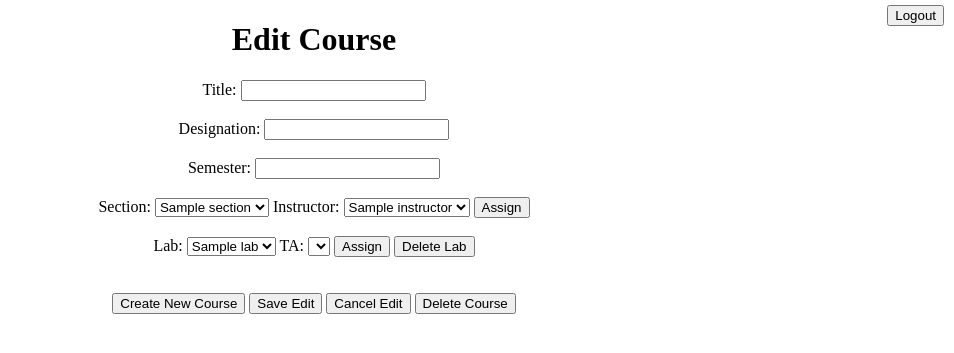
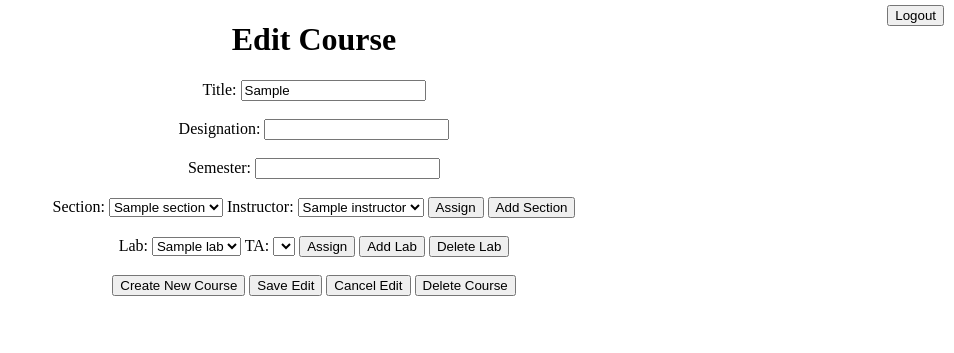
Before and after one commit to cat8923/CS361-Final-Project, a Django app: template templates/edit_course.html in a window 1280 px wide. Shown: the top 353 px of the page, without its empty margins (326-1280 px from the left). Run offline with Django 3.2, Linux system fonts and the light colour scheme; the template is opened without the code that fills it: most values are stand-ins (such as "Sample title", 1, 10 or a date in 2020); lists and menus that the app fills with data are empty.

Commit message:
Working on edit course

```diff
--- a/finalProject/urls.py
+++ b/finalProject/urls.py
@@ -28,5 +28,5 @@ urlpatterns = [
     path('Create_Course/',CreateCourse.as_view()),
     path('Course_List/' , CourseList.as_view()),
     path('create_account/', CreateAccount.as_view()),
-    url('Edit_Course/(?P<course>[a-zA-Z0-9]+)', EditCourse.as_view())
+    url('Edit_Course/(?P<course>[a-zA-Z0-9]+)', EditCourse.as_view(), name='edit')
 ]
--- a/templates/edit_course.html
+++ b/templates/edit_course.html
@@ -10,8 +10,8 @@
     <h1 class="h1Style">Edit Course</h1>
     <div class="formStyle">
         <form action="/EditCourse/" method="post">
-            <label for="description">Title:</label>
-            <input type="text" id="description" name="description"><br><br>
+            <label for="title">Title:</label>
+            <input type="text" id="description" name="title" value="{{ course.1 }}"><br><br>
 
             <label for="designation">Designation:</label>
             <input type="text" id="designation" name="designation"><br><br>
@@ -31,7 +31,8 @@
                     <option value="{{ i.id }}">{{ i.name }}</option>
                 {% endfor %}
             </select>
-            <input type="Submit" name="onclick" value="Assign"><br><br>
+            <input type="Submit" name="onclick" value="Assign">
+            <input type="Submit" name="onclick" value="Add Section"><br><br>
 
             <label for="Labs">Lab:</label>
             <select id="Labs" name="Lab">
@@ -46,7 +47,8 @@
                 {% endfor %}
             </select>
             <input type="Submit" name="onclick" value="Assign">
-            <input type="Submit" name="onclick" value="Delete Lab"><br><br><br>
+            <input type="Submit" name="onclick" value="Add Lab">
+            <input type="Submit" name="onclick" value="Delete Lab"><br><br>
 
             <input type="submit" value="Create New Course" name="onclick">
             <input type="submit" value="Save Edit" onclick="alert('Edits Saved')" name="onclick">
@@ -54,7 +56,7 @@
             <input type="submit" value="Delete Course" onclick="confirm('Delete the course?')" name="onclick"><br><br>
         </form>
 
-        <form action="Edit_Course/(?P<course>[a-zA-Z0-9]+)" align="right" method="post">
+        <form action="{%  url 'edit' course %}" align="right" method="post">
                 {% csrf_token %}
                 <label class="logoutLblPos">
                     <input type="submit" value="Logout" name="onclick">
```
Also changed, not shown: finalApp/views.py (+7 -1 lines).
